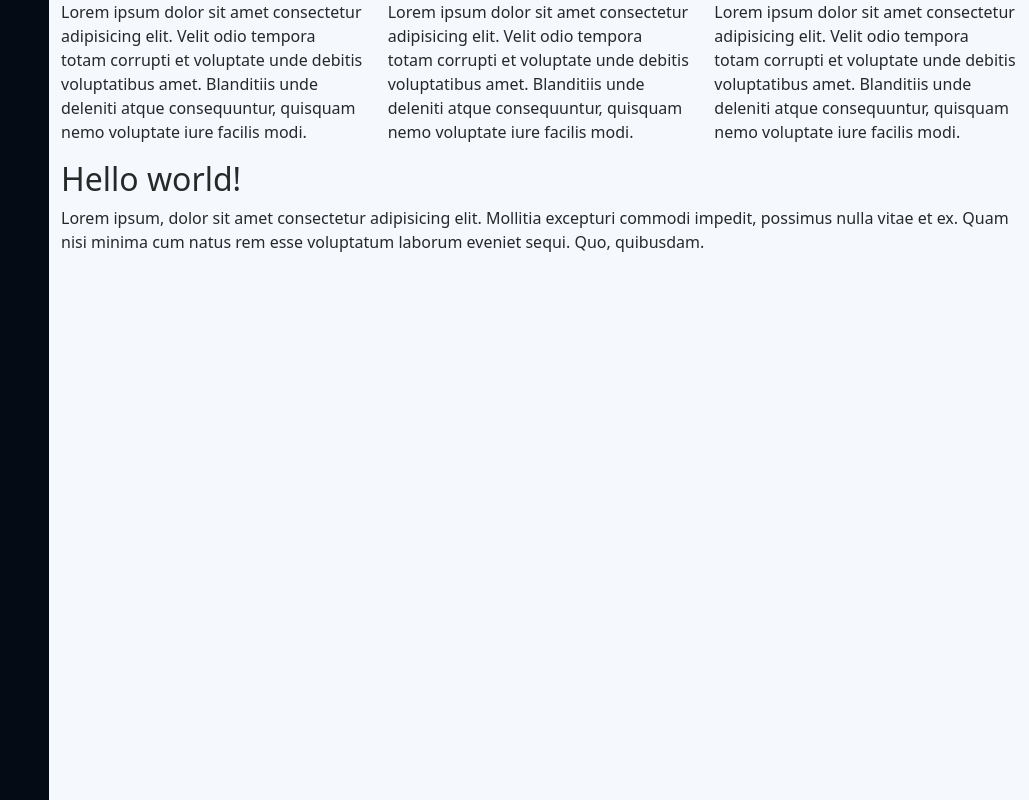
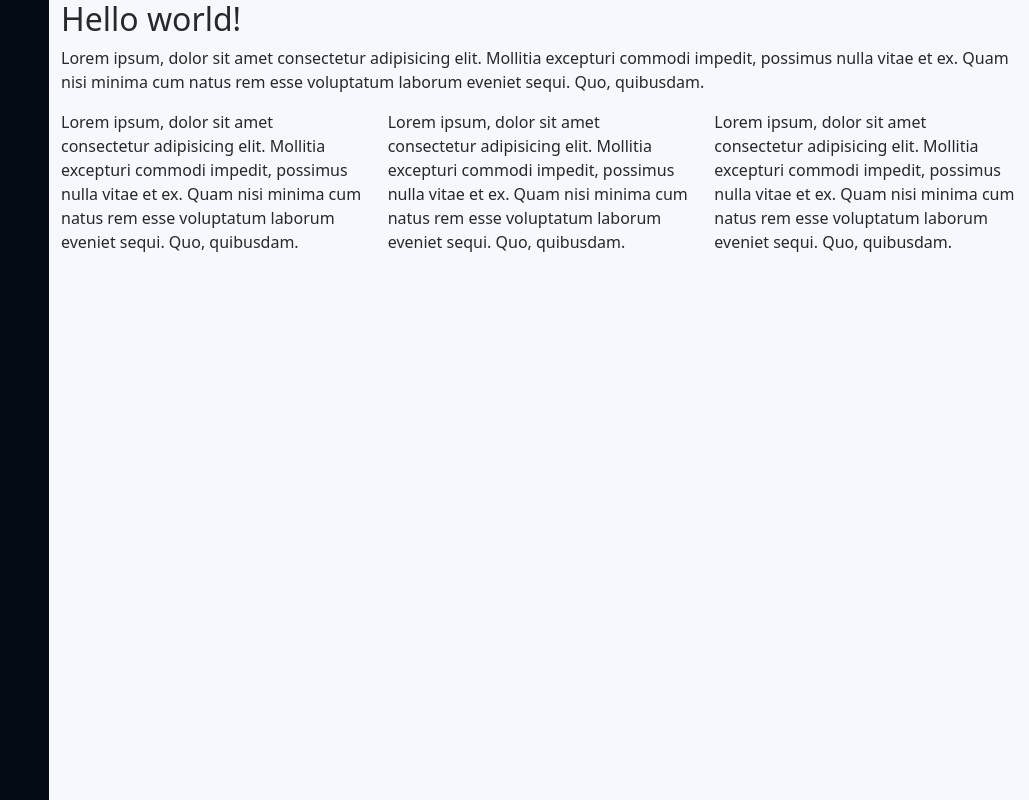
Before and after one commit to maslakoff/coursesMyFreedom, a plain HTML site: page index.html in a window 1280 px wide. Shown: the whole page, without its empty margins (251-1280 px from the left). Drawn offline with nearby package versions, Linux system fonts and the light colour scheme.

Commit message:
html to js

```diff
--- a/index.html
+++ b/index.html
@@ -13,22 +13,7 @@
   <body>
     <div id="app" class="container-fluid">
         <header id="header" class="header"></header>
-        <main id="cv" class="content">
-
-
-
-            <section class="row">
-                <div class="col-sm">
-                    <p>Lorem ipsum dolor sit amet consectetur adipisicing elit. Velit odio tempora totam corrupti et voluptate unde debitis voluptatibus amet. Blanditiis unde deleniti atque consequuntur, quisquam nemo voluptate iure facilis modi.</p>
-                </div>
-                <div class="col-sm">
-                    <p>Lorem ipsum dolor sit amet consectetur adipisicing elit. Velit odio tempora totam corrupti et voluptate unde debitis voluptatibus amet. Blanditiis unde deleniti atque consequuntur, quisquam nemo voluptate iure facilis modi.</p>
-                </div>
-                <div class="col-sm">
-                    <p>Lorem ipsum dolor sit amet consectetur adipisicing elit. Velit odio tempora totam corrupti et voluptate unde debitis voluptatibus amet. Blanditiis unde deleniti atque consequuntur, quisquam nemo voluptate iure facilis modi.</p>
-                </div>
-            </section>
-        </main>
+        <main id="cv" class="content"></main>
     </div>
     <script src="index.js"></script>
     <script src="https://cdn.jsdelivr.net/npm/bootstrap@5.0.0-beta2/dist/js/bootstrap.bundle.min.js" integrity="sha384-b5kHyXgcpbZJO/tY9Ul7kGkf1S0CWuKcCD38l8YkeH8z8QjE0GmW1gYU5S9FOnJ0" crossorigin="anonymous"></script>
--- a/index.js
+++ b/index.js
@@ -12,24 +12,46 @@ sections.forEach(section => {
     let html = '';
 
     if (section.type === 'title') {
-        html = `
+        html = title(section);
+    } else if (section.type === 'text') {
+        html = text(section);
+    } else if (section.type === 'columns') {
+        html = columns(section);
+    }
+
+    $content.insertAdjacentHTML('beforeend', html)
+})
+
+function title(section) {
+    return  `
     <section class="row">
         <div class="col-sm">
             <h2>${section.value}</h2>
         </div>
     </section>
 `;
-    } else if (section.type === 'text') {
-        html = `
+}
+
+function text(section) {
+    return `
     <section class="row">
         <div class="col-sm">
             <p>${section.value}</p>
         </div>
     </section>
     `;
-    } else if (section.type === 'columns') {
-
 }
 
-    $content.insertAdjacentHTML('beforeend', html)
-})
+function columns(section) {
+    const html = section.value.map(
+        item => {
+            return `<div class="col-sm"><p>${item}</p></div>`
+        }
+    );
+    console.log(html)
+    return `
+    <section class="row">
+        ${html.join('')}
+    </section>
+    `;
+}
```
Lines whose indentation alone changed are shown as unchanged.
